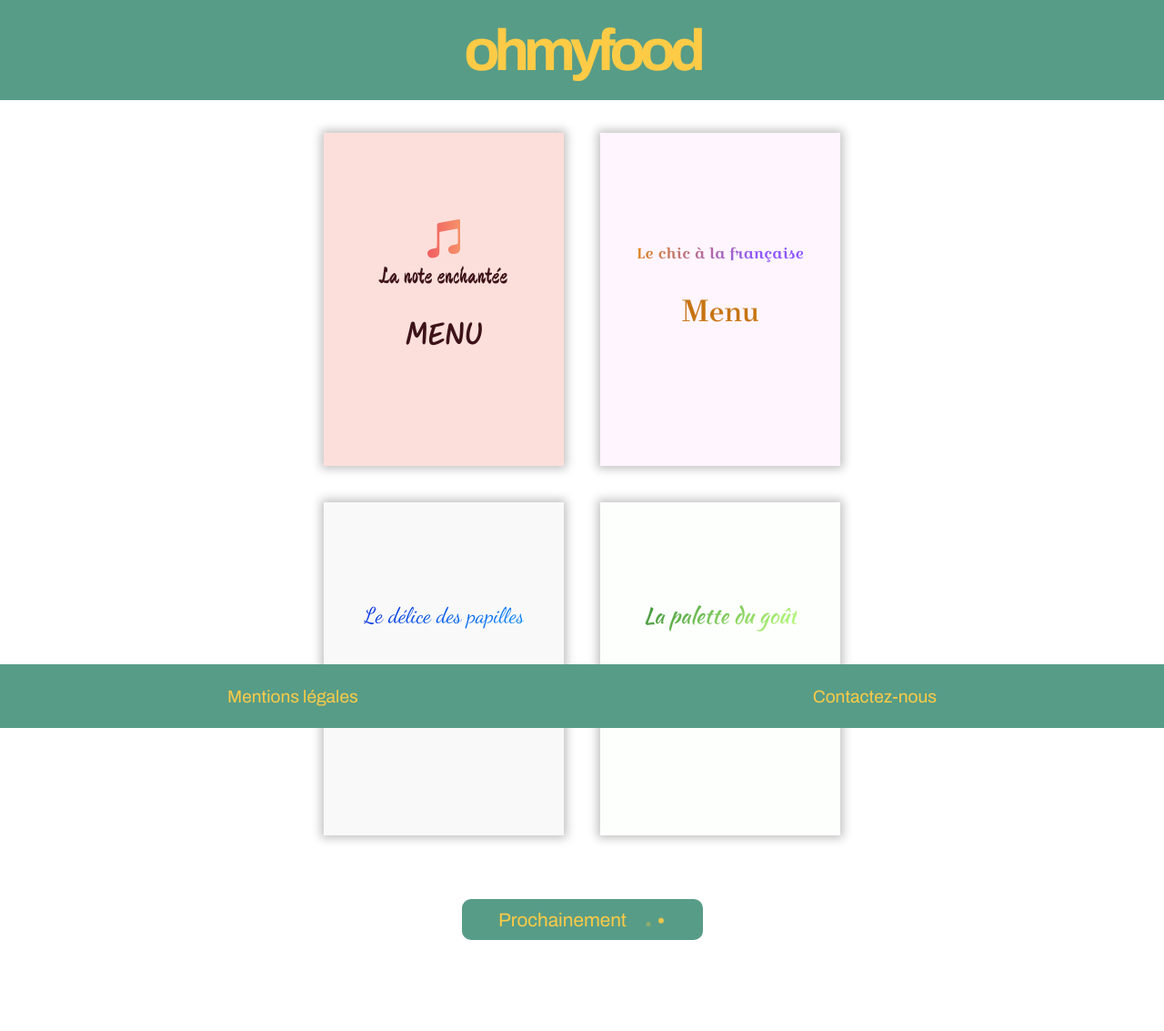
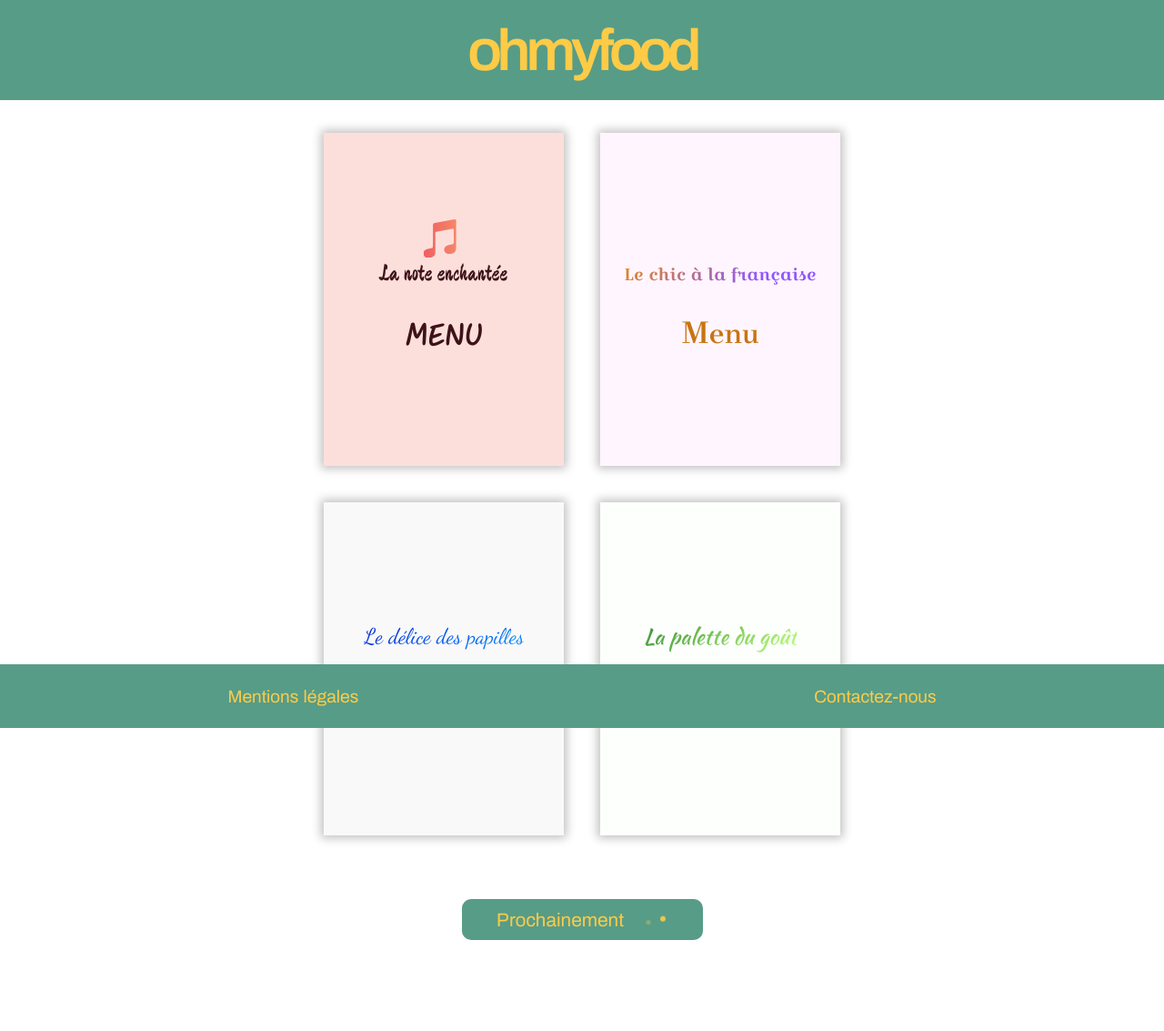
Before and after one commit to NikolasVolg/OhMyFood_P3, a plain HTML site: page index.html in a window 1280 px wide. Shown: the whole page at 91% size. Drawn offline with Linux system fonts and the light colour scheme.

Commit message:
modif bouton retour et ajout font archivo au css. On est bon pour une soutenance ?

```diff
--- a/index.html
+++ b/index.html
@@ -4,15 +4,10 @@
 <head>
     <meta charset="utf-8">
     <meta name="viewport" content="width=device-width, initial-scale=1.0">
-
     <link rel="stylesheet" href="css/style.css">
     <link rel="stylesheet" href="https://use.fontawesome.com/releases/v5.13.0/css/all.css">
-    <link href="https://fonts.googleapis.com/css2?family=Archivo+Black&family=Archivo:wght@600;700&display=swap" rel="stylesheet">
-    <link href="https://fonts.googleapis.com/css2?family=Archivo&family=Archivo+Black&display=swap" rel="stylesheet">
     <title>OhMyFood</title>
 </head>
-
-
 
 <body>
 
@@ -29,30 +24,33 @@
 
         <div class="conteneur">
 
-            <div class="tesseract">
+            <div class="cards cards__note">
                 <a href="lanote.html">
                     <i class="fab fa-itunes-note"></i>
-                    <p class="bloc-menu-note">La note enchantée</p>
-                    <p class="bloc-menu-note--modif">menu</p>
+                    <p>La note enchantée</p>
+                    <p>menu</p>
                 </a>
             </div>
 
-            <div class="tesseract tesseract__chic">
+            <div class="cards cards__chic">
                 <a href="lechic.html">
+                    <i></i>
                     <p>Le chic à la française</p>
                     <p>Menu</p>
                 </a>
             </div>
 
-            <div class="tesseract tesseract__delice">
+            <div class="cards cards__delice">
                 <a href="delice.html">
+                    <i></i>
                     <p>Le délice des papilles</p>
                     <p>Menu</p>
                 </a>
             </div>
 
-            <div class="tesseract tesseract__palette">
+            <div class="cards cards__palette">
                 <a href="lapalette.html">
+                    <i></i>
                     <p>La palette du goût</p>
                     <p>Menu</p>
                 </a>
@@ -72,7 +70,6 @@
 
     </div>
 
-
     <footer>
         <a href="mentionslegales.html" class="vibreur">Mentions légales</a>
         <a href="mailto:#" class="vibreur">Contactez-nous</a>
--- a/scss/Base/_base.scss
+++ b/scss/Base/_base.scss
@@ -33,6 +33,16 @@
     src: url(../fonts/Vinegar-Regular.otf)
 }
 
+@font-face {
+    font-family: 'Archivo';
+    src: url(../fonts/Archivo-SemiBold.ttf)
+}
+
+@font-face {
+    font-family: 'Archivoregular';
+    src: url(../fonts/Archivo-Regular.ttf)
+}
+
 * {
     box-sizing: border-box;
 }
--- a/scss/Components/_button.scss
+++ b/scss/Components/_button.scss
@@ -1,23 +1,16 @@
 .soon {
     @include display-fullcenter;
-    &__btn {
-        @include display-fullcenter;
-        height: 45px;
-        width: 265px;
-        background-color: $color-primary;
-        border-radius: 10px;
+    a {
+        @include btn;
         opacity: 1;
         transition: opacity 0.6s;
-        margin: 50px 0 100px;
         &:hover {
             opacity: 0.8;
         }
-        p,
-        a {
-            text-decoration: none;
-            color: $text-color;
-            font-family: 'Archivo', sans-serif;
-            font-size: 1.3rem;
+    }
+    &__btn {
+        p {
+            @include btn;
         }
         span {
             @include Dots
--- a/scss/Layouts/_encarts-menu.scss
+++ b/scss/Layouts/_encarts-menu.scss
@@ -14,16 +14,35 @@
     }
 }
 
-.tesseract {
-    @include tesseract;
+.cards {
+    @include cards;
+    &__note {
+        a {
+            >p:nth-of-type(1) {
+                font-size: 1.6em !important;
+                font-family: 'Devonshire-Regular';
+                color: $color-text-note;
+                margin-top: 0;
+            }
+            >p:nth-of-type(2) {
+                font-family: 'Heart-Warning';
+                text-transform: uppercase;
+                color: $color-text-note;
+                font-size: 2em;
+                margin-top: 30px;
+            }
+        }
+    }
     &__chic {
         background: map-get($color-menu, chic);
         a {
-            >p:nth-child(1) {
+            >p:nth-of-type(1) {
                 @include degrade-chic;
                 font-family: 'CroissantOne-Regular';
+                text-align: center;
+                font-size: 1.15em !important;
             }
-            >p:nth-child(2) {
+            >p:nth-of-type(2) {
                 font-family: 'Vinegar-Regular';
                 color: $menu-chic-colortext;
             }
@@ -32,12 +51,11 @@
     &__delice {
         background: map-get($color-menu, delice);
         a {
-            >p:nth-child(1) {
+            >p:nth-of-type(1) {
                 @include degrade-delice;
                 font-family: 'DancingScript';
-                font-size: 1.5em;
             }
-            >p:nth-child(2) {
+            >p:nth-of-type(2) {
                 font-family: 'SweetyStrawberry';
                 color: $menu-delice-colortext;
             }
@@ -46,12 +64,11 @@
     &__palette {
         background: map-get($color-menu, palette);
         a {
-            >p:nth-child(1) {
+            >p:nth-of-type(1) {
                 @include degrade-palette;
                 font-family: 'KaushanScript-Regular';
-                font-size: 1.5em;
             }
-            >p:nth-child(2) {
+            >p:nth-of-type(2) {
                 font-family: 'SweetyStrawberry';
                 color: $menu-palette-colortext;
             }
@@ -62,28 +79,20 @@
         flex-direction: column;
         text-decoration: none;
         @include trans-zoom;
-        >p:nth-child(1) {
+        >p:nth-of-type(1) {
             margin: 0;
+            font-size: 1.5em;
         }
-        >p:nth-child(2) {
+        >p:nth-of-type(2) {
             font-size: 2em;
-        }
-        >.bloc-menu-note {
-            font-size: 1.6em !important;
-            font-family: 'Devonshire-Regular';
-            color: $color-text-note;
-            margin-top: 0;
-            &--modif {
-                font-family: 'Heart-Warning';
-                text-transform: uppercase;
-                color: $color-text-note;
-                font-size: 2em;
-                margin-top: 0;
-            }
         }
         >.fab {
             font-size: 3em;
             @include degrade-note;
         }
+        >i {
+            width: 45px;
+            height: 45px;
+        }
     }
 }
--- a/scss/Utils/_mixin-anim.scss
+++ b/scss/Utils/_mixin-anim.scss
@@ -22,7 +22,7 @@
 @mixin Dots {
     width: 6px;
     height: 6px;
-    margin: 0 2px 4px;
+    margin: 0 2px 4px 8px;
     border-radius: 50%;
     background-color: $text-color;
     display: inline-block;
--- a/scss/Utils/_mixin-variables.scss
+++ b/scss/Utils/_mixin-variables.scss
@@ -1,3 +1,4 @@
+//------------------------VARIABLES
 $color-primary: #579c87;
 $text-color: #fdcb46;
 $color-box-shadow: #c2c0c0;
@@ -24,14 +25,11 @@ $color-palette:#fdfffd;
 $palette-left: #3e923a;
 $palette-right: #beff7f;
 $menu-palette-colortext: #72bf56;
-//-----------------------Map-get
+//-----------------------MAP-GET
 $color-menu: (chic: $color-chic, delice: $color-delice, palette: $color-palette);
 $sepB: (chicB1: url(../Img/LineL-chic-entree.svg), chicB2: url(../Img/LineL-chic-plat.svg), chicB3: url(../Img/LineL-chic-dessert.svg), noteB: url(../Img/LineL-Note.svg), deliceB1: url(../Img/LineL-entree-del.svg), deliceB2: url(../Img/LineL-plat-del.svg), deliceB3: url(../Img/LineL-dessert-del.svg), paletteB: url(../Img/LineL-palette.svg));
 $sepA: (chicB1: url(../Img/LineR-chic-entree.svg), chicB2: url(../Img/LineR-chic-plat.svg), chicB3: url(../Img/LineR-chic-dessert.svg), noteB: url(../Img/LineR-Note.svg), deliceB1: url(../Img/LineR-entree-del.svg), deliceB2: url(../Img/LineR-plat-del.svg), deliceB3: url(../Img/LineR-dessert-del.svg), paletteB: url(../Img/LineR-palette.svg));
-// $margin-prix: (marg-chic: -36px, marg-note: -20px, marg-del-pal: -30px);
-// $margin-plat: (marg-C: 0, marg:0);
-//-----------------MIXIN
-//-----
+//------------------------------MIXIN-----------------!!
 //---------------------dégradés de texte
 @mixin degrade-note {
     background: linear-gradient(to right, $leftcolor, $rightcolor);
@@ -79,6 +77,19 @@ $sepA: (chicB1: url(../Img/LineR-chic-entree.svg), chicB2: url(../Img/LineR-chic
     margin: 1rem 3% 8rem 3%;
 }
 
+@mixin btn {
+    @include display-fullcenter;
+    text-decoration: none;
+    color: $text-color;
+    font-family: 'Archivoregular', sans-serif;
+    font-size: 1.3rem;
+    height: 45px;
+    width: 265px;
+    background-color: $color-primary;
+    border-radius: 10px;
+    margin: 50px 0 100px;
+}
+
 //-----------------Mixin header--footer
 @mixin header {
     height: 110px;
@@ -106,7 +117,7 @@ $sepA: (chicB1: url(../Img/LineR-chic-entree.svg), chicB2: url(../Img/LineR-chic
 }
 
 @mixin footer-a {
-    font-family: 'Archivo', sans-serif;
+    font-family: 'Archivoregular', sans-serif;
     font-size: 1.2rem;
     text-align: center;
     color: $text-color;
@@ -119,7 +130,7 @@ $sepA: (chicB1: url(../Img/LineR-chic-entree.svg), chicB2: url(../Img/LineR-chic
     box-shadow: 0px 0px 10px 3px $color-box-shadow;
 }
 
-@mixin tesseract {
+@mixin cards {
     display: flex;
     flex-direction: column;
     justify-content: center;
```
Also changed, not shown: delice.html (+2 -6 lines), lanote.html (+1 -6 lines), lapalette.html (+2 -6 lines), lechic.html (+1 -6 lines), mentionslegales.html (+1 -8 lines), css/style.css, fonts/Archivo-Regular.ttf (added), fonts/Archivo-SemiBold.ttf (added).
